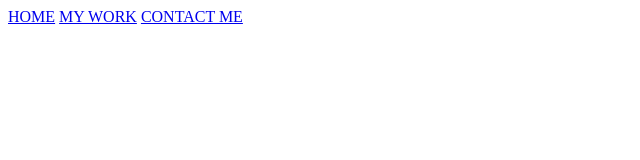
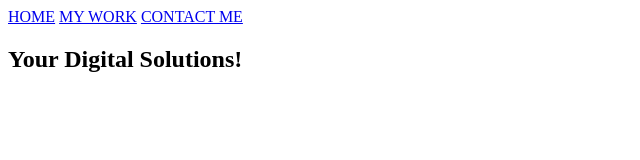
Before and after one commit to main-ndnmeghwar/my-first-web, a plain HTML site: page index.html in a window 1280 px wide. Shown: the whole page, without its empty margins (0-640 px from the left). Drawn offline with Linux system fonts and the light colour scheme.

Commit message:
imgages folder and some coding

```diff
--- a/index.html
+++ b/index.html
@@ -6,11 +6,19 @@
 </head>
 <body>
   <header>
+    <div class="menu">
     <nav>
         <a href="#home">HOME</a>
         <a href="#mywork">MY WORK</a>
         <a href="contactme">CONTACT ME</a>
     </nav>
+    </div>
   </header>
+  <div id="hero">
+    <section>
+        <h1>Your Digital Solutions!</h1>
+
+    </section>
+  </div>
 </body>
 </html>
```
Also changed, not shown: img/hero.jpg (added).
